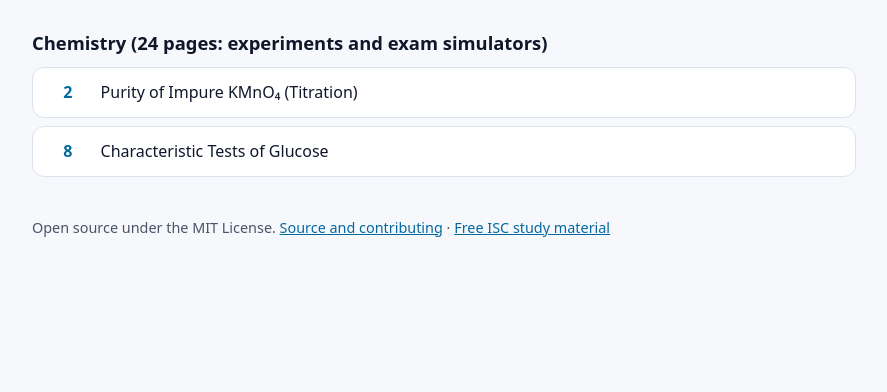
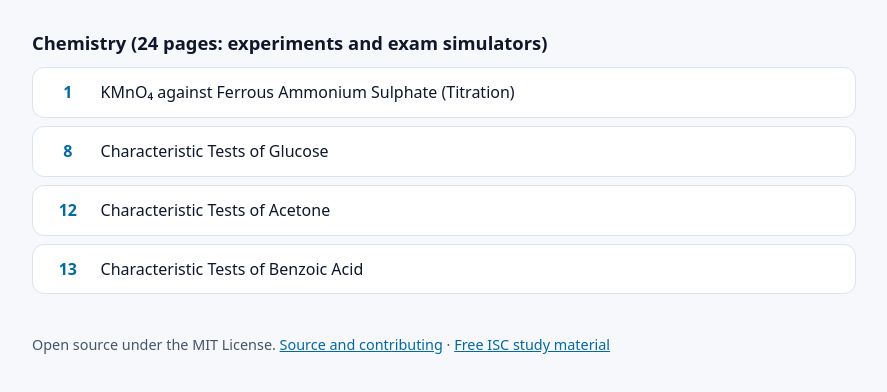
Before and after one commit to ad5253/iscexperimentlabs, a plain HTML site: page index.html in a window 1280 px wide. Shown: the part 138-530 px from the top of the page, without its empty margins (196-1083 px from the left). Drawn offline with Linux system fonts and the light colour scheme.

Commit message:
Update index.html

```diff
--- a/index.html
+++ b/index.html
@@ -31,8 +31,10 @@
   <h2>Chemistry (24 pages: experiments and exam simulators)</h2>
   <ul>
 
-      <li><a href="chemistry/impure-kmno4.html"><span class="n">2</span>Purity of Impure KMnO₄ (Titration)</a></li>
+  <li><a href="chemistry/kmno4-vs-fas.html"><span class="n">1</span>KMnO₄ against Ferrous Ammonium Sulphate (Titration)</a></li>
       <li><a href="chemistry/glucose-tests.html"><span class="n">8</span>Characteristic Tests of Glucose</a></li>
+      <li><a href="chemistry/acetone.html"><span class="n">12</span>Characteristic Tests of Acetone</a></li>
+      <li><a href="chemistry/benzoic-acid.html"><span class="n">13</span>Characteristic Tests of Benzoic Acid</a></li>
 
 
   </ul>
```
